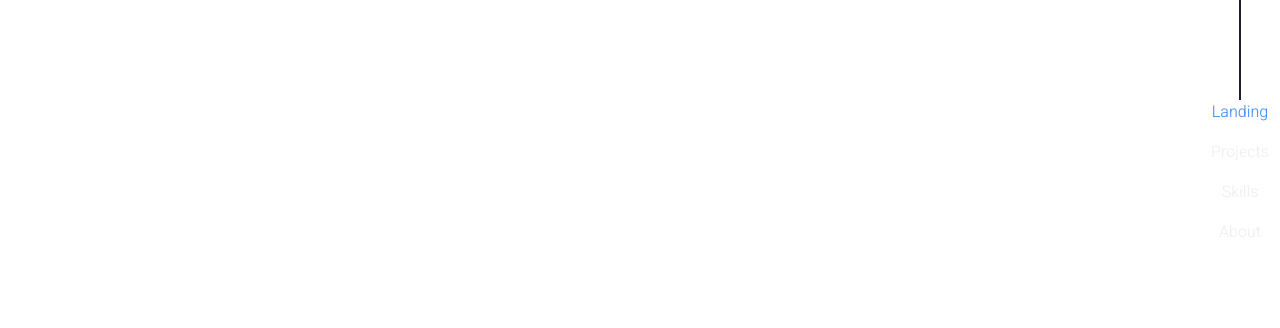
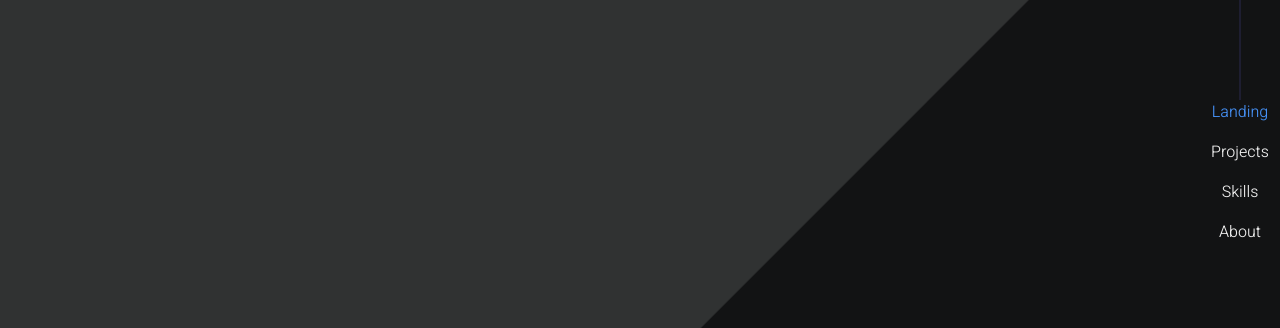
Before and after one commit to Lucascn21/plgm, a website with bundled scripts: page index.html in a window 1280 px wide. Shown: the top 328 px of the page. Built offline with nearby package versions, Linux system fonts and the light colour scheme; grey boxes are pictures that could not be loaded; files whose address does not match are found by name.

Commit message:
fixed background

```diff
--- a/styles/style.css
+++ b/styles/style.css
@@ -27,7 +27,7 @@ a:hover {
 /*Background*/
 .bg {
   z-index: -1;
-  background-image: url("./img/fondos/16245680689844.png");
+  background-image: url("../img/fondos/16245680689844.png");
   background-position: right bottom, left top;
   background-repeat: no-repeat, repeat;
 }
```
